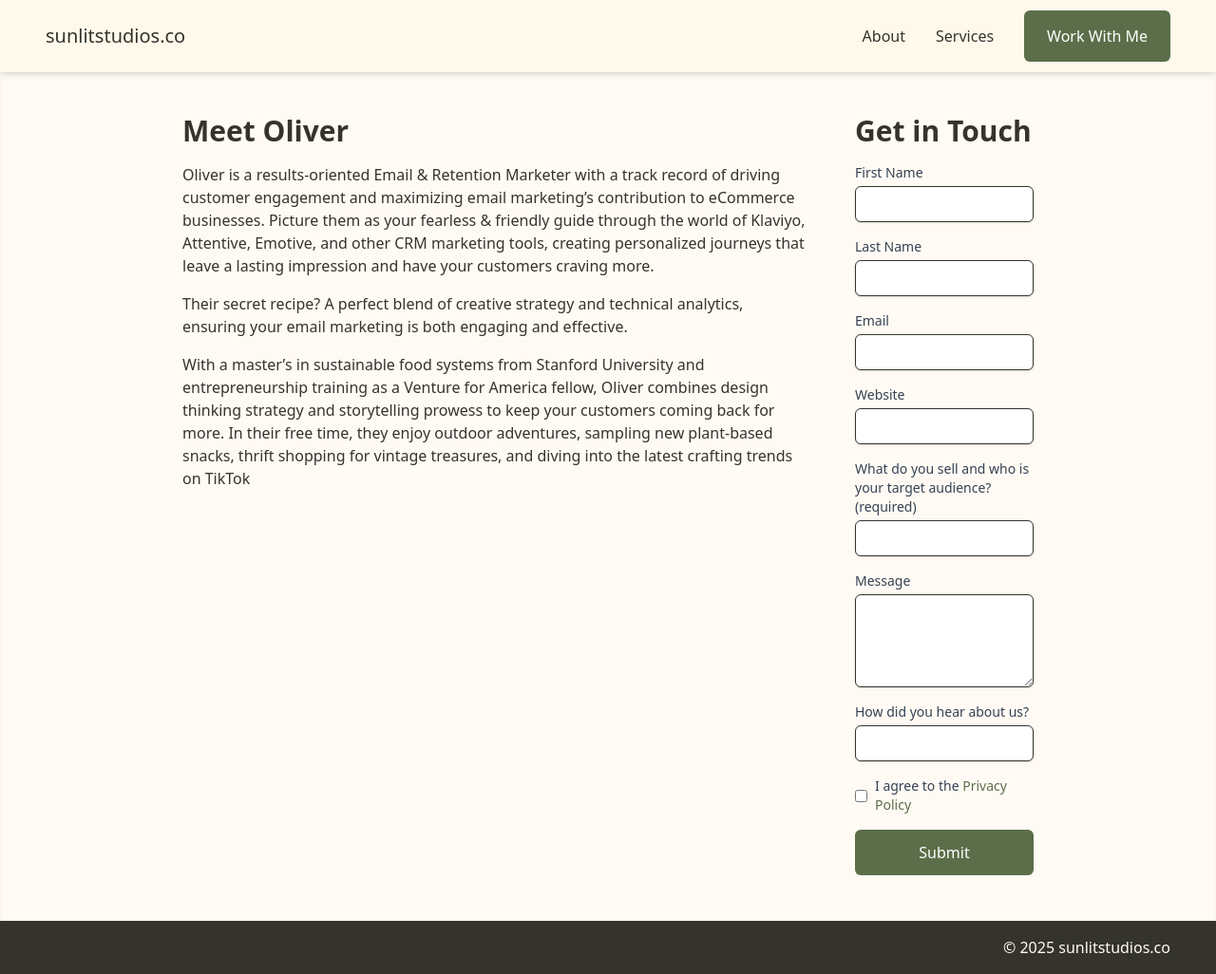
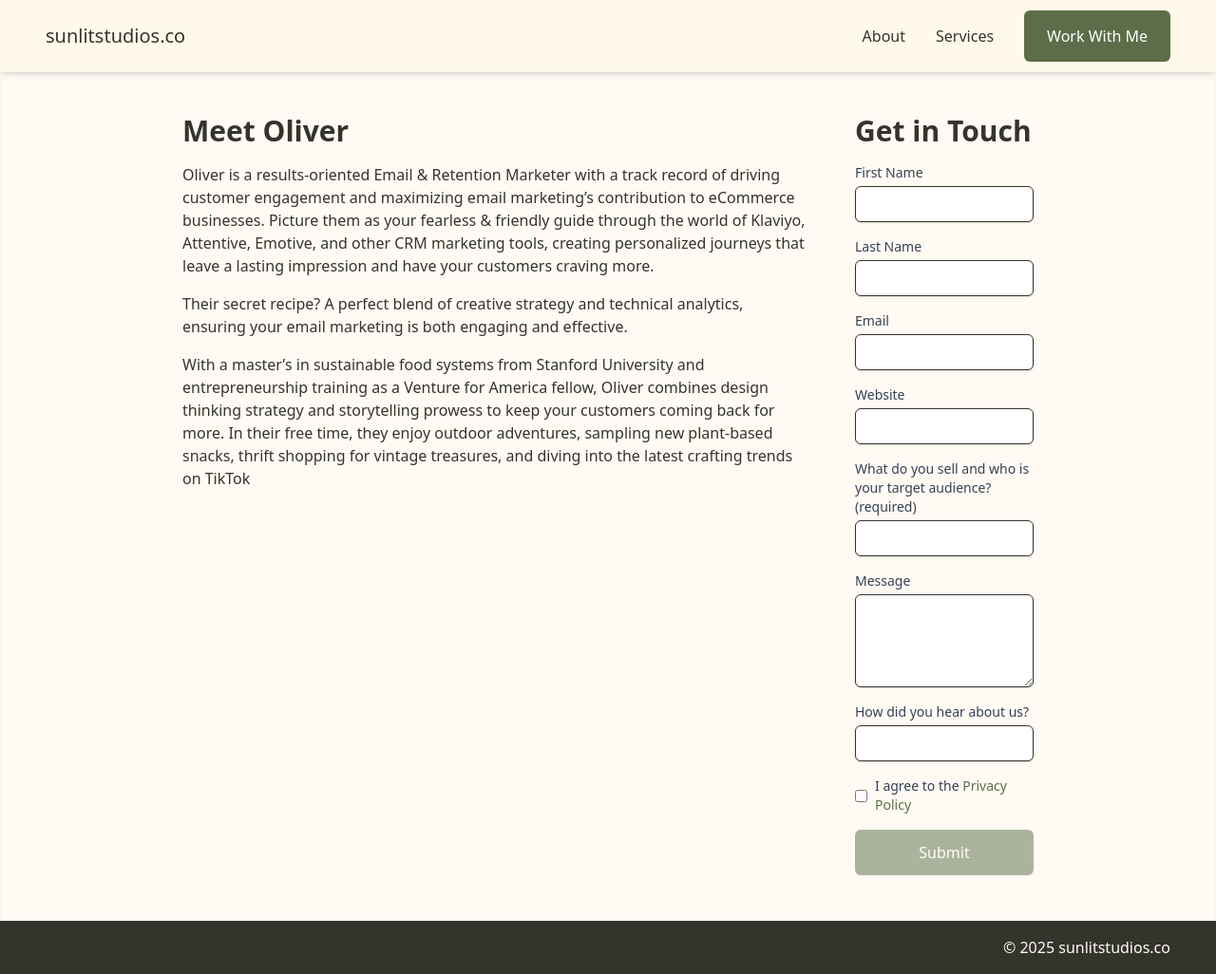
Before and after one commit to celliott181/sunlitstudios.co, a Jekyll site: the page built from contact.markdown, in a window 1280 px wide and 1026 px high. Shown: the whole window at 95% size. Built offline with Jekyll 4.4.1, drawn with Linux system fonts in a browser that asks for light colours.

Commit message:
disable form entry for now

```diff
--- a/_layouts/contact-page.html
+++ b/_layouts/contact-page.html
@@ -46,7 +46,7 @@ layout: page
             <span class="text-sm text-gray-700">I agree to the <a href="{{ site.baseurl }}/privacy/" class="text-[#5C6E49] hover:underline">Privacy Policy</a></span>
           </label>
         </div>
-        <button type="submit" class="w-full bg-[#5C6E49] text-[#FFFFFF] px-6 py-3 rounded-md hover:bg-[#4A5B3F] focus:outline-none focus:ring-2 focus:ring-[#5C6E49] focus:ring-offset-2">Submit</button>
+        <button disabled type="submit" class="w-full bg-[#5C6E49] text-[#FFFFFF] px-6 py-3 rounded-md hover:bg-[#4A5B3F] focus:outline-none focus:ring-2 focus:ring-[#5C6E49] focus:ring-offset-2 disabled:opacity-50 disabled:hover:bg-[#5C6E49]">Submit</button>
       </form>
     </div>
   </div>
```
